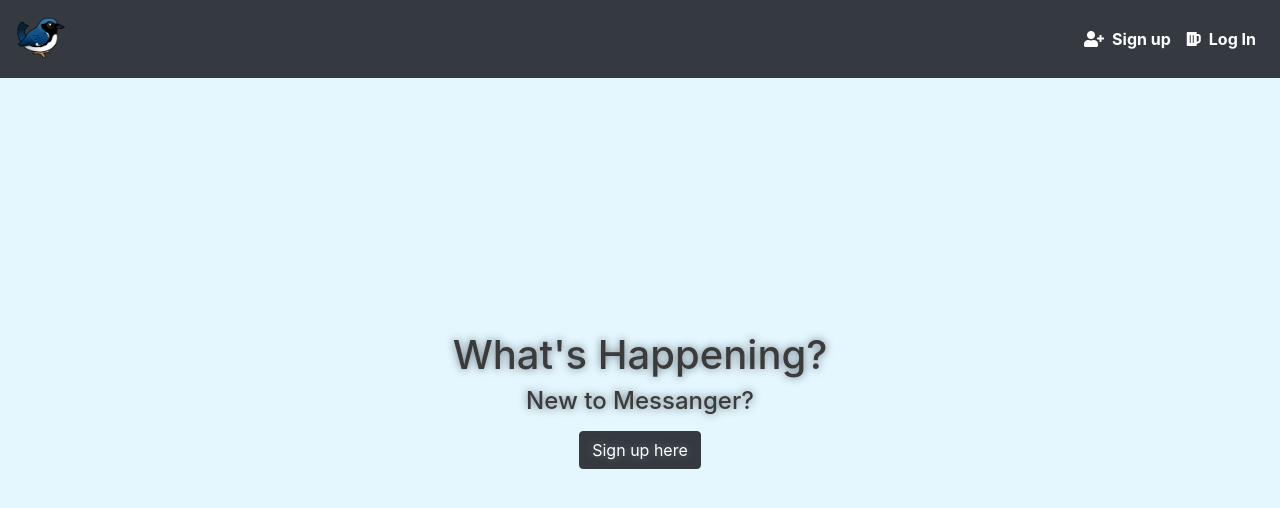
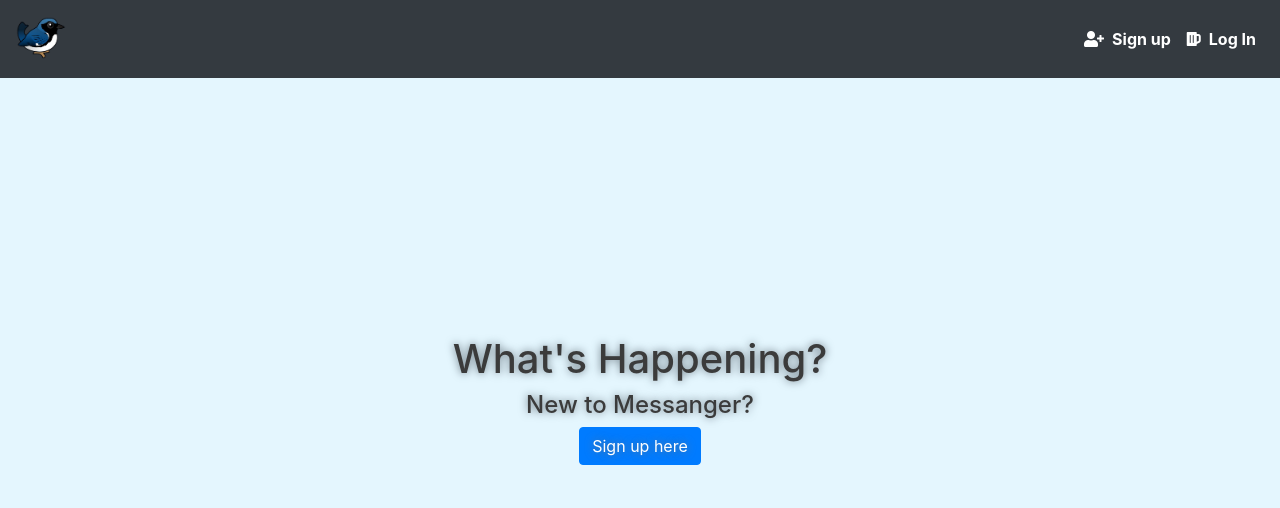
Before and after one commit to MariyaLcs/warbler-client, a React (Create React App) app: page / in a window 1280 px wide. Shown: the top 508 px of the page. Built offline with nearby package versions, Linux system fonts and the light colour scheme.

Commit message:
Logging out a User

```diff
--- a/src/components/Homepage.js
+++ b/src/components/Homepage.js
@@ -1,14 +1,23 @@
 import React from "react";
 import { Link } from "react-router-dom";
 
-const Homepage = () => (
+const Homepage = ({ currentUser }) => {
+  if (!currentUser.isAuthenticated) {
+    return (
       <div className="home-hero">
         <h1>What's Happening?</h1>
         <h4>New to Messanger?</h4>
-    <Link to="/signup" className="btn btn-dark mt-2">
+        <Link to="/signup" className="btn btn-primary">
           Sign up here
         </Link>
       </div>
     );
+  }
+  return (
+    <div>
+      <h1>Hello!!!</h1>
+    </div>
+  );
+};
 
 export default Homepage;
```
Also changed, not shown: src/components/MesaageTimeline.js (added, +12 -0 lines), src/containers/MessageList.js (added). Lines whose indentation alone changed are shown as unchanged.
